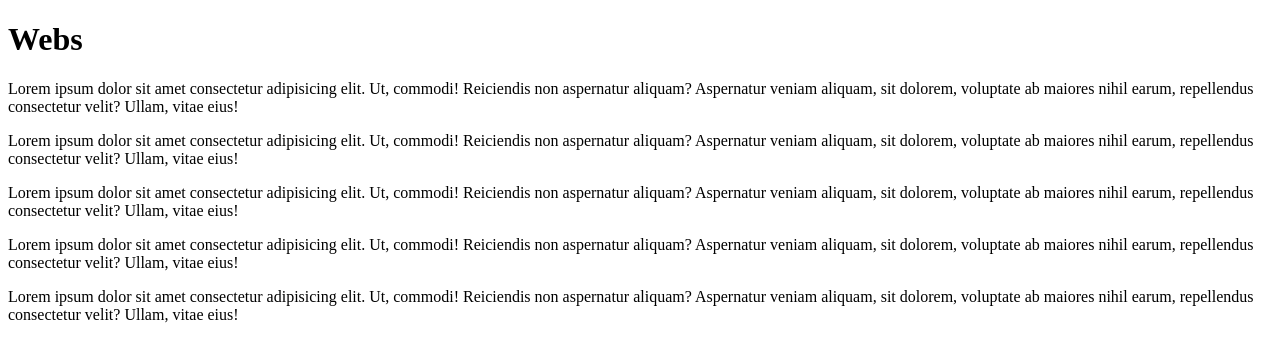
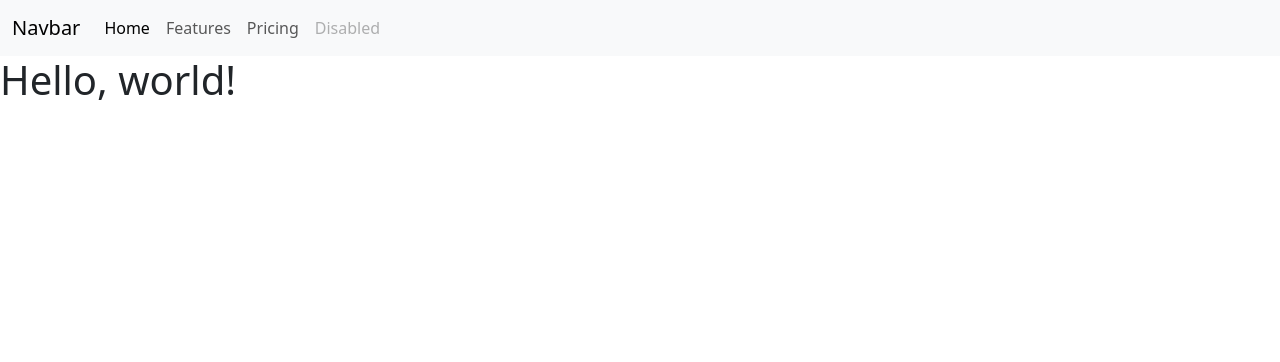
Before and after one commit to Thinhnwen/weblor, a plain HTML site: page index.html in a window 1280 px wide. Drawn offline with nearby package versions, Linux system fonts and the light colour scheme.

Commit message:
Update index.html

```diff
--- a/index.html
+++ b/index.html
@@ -1,29 +1,37 @@
-<!DOCTYPE html>
+<!doctype html>
 <html lang="en">
-
-<head>
-    <meta charset="UTF-8">
-    <meta name="viewport" content="width=device-width, initial-scale=1.0">
-    <title>Document</title>
-</head>
-
-<body>
-    <h1>Webs</h1>
-    <p>Lorem ipsum dolor sit amet consectetur adipisicing elit. Ut, commodi! Reiciendis non aspernatur aliquam?
-        Aspernatur veniam aliquam, sit dolorem, voluptate ab maiores nihil earum, repellendus consectetur velit? Ullam,
-        vitae eius!</p>
-    <p>Lorem ipsum dolor sit amet consectetur adipisicing elit. Ut, commodi! Reiciendis non aspernatur aliquam?
-        Aspernatur veniam aliquam, sit dolorem, voluptate ab maiores nihil earum, repellendus consectetur velit? Ullam,
-        vitae eius!</p>
-    <p>Lorem ipsum dolor sit amet consectetur adipisicing elit. Ut, commodi! Reiciendis non aspernatur aliquam?
-        Aspernatur veniam aliquam, sit dolorem, voluptate ab maiores nihil earum, repellendus consectetur velit? Ullam,
-        vitae eius!</p>
-    <p>Lorem ipsum dolor sit amet consectetur adipisicing elit. Ut, commodi! Reiciendis non aspernatur aliquam?
-        Aspernatur veniam aliquam, sit dolorem, voluptate ab maiores nihil earum, repellendus consectetur velit? Ullam,
-        vitae eius!</p>
-    <p>Lorem ipsum dolor sit amet consectetur adipisicing elit. Ut, commodi! Reiciendis non aspernatur aliquam?
-        Aspernatur veniam aliquam, sit dolorem, voluptate ab maiores nihil earum, repellendus consectetur velit? Ullam,
-        vitae eius!</p>
-</body>
-
+  <head>
+    <meta charset="utf-8">
+    <meta name="viewport" content="width=device-width, initial-scale=1">
+    <title>Bootstrap demo</title>
+    <link href="https://cdn.jsdelivr.net/npm/bootstrap@5.3.3/dist/css/bootstrap.min.css" rel="stylesheet" integrity="sha384-QWTKZyjpPEjISv5WaRU9OFeRpok6YctnYmDr5pNlyT2bRjXh0JMhjY6hW+ALEwIH" crossorigin="anonymous">
+  </head>
+  <body>
+      <nav class="navbar navbar-expand-lg bg-body-tertiary">
+  <div class="container-fluid">
+    <a class="navbar-brand" href="#">Navbar</a>
+    <button class="navbar-toggler" type="button" data-bs-toggle="collapse" data-bs-target="#navbarNav" aria-controls="navbarNav" aria-expanded="false" aria-label="Toggle navigation">
+      <span class="navbar-toggler-icon"></span>
+    </button>
+    <div class="collapse navbar-collapse" id="navbarNav">
+      <ul class="navbar-nav">
+        <li class="nav-item">
+          <a class="nav-link active" aria-current="page" href="#">Home</a>
+        </li>
+        <li class="nav-item">
+          <a class="nav-link" href="#">Features</a>
+        </li>
+        <li class="nav-item">
+          <a class="nav-link" href="#">Pricing</a>
+        </li>
+        <li class="nav-item">
+          <a class="nav-link disabled" aria-disabled="true">Disabled</a>
+        </li>
+      </ul>
+    </div>
+  </div>
+</nav>
+    <h1>Hello, world!</h1>
+    <script src="https://cdn.jsdelivr.net/npm/bootstrap@5.3.3/dist/js/bootstrap.bundle.min.js" integrity="sha384-YvpcrYf0tY3lHB60NNkmXc5s9fDVZLESaAA55NDzOxhy9GkcIdslK1eN7N6jIeHz" crossorigin="anonymous"></script>
+  </body>
 </html>
```
